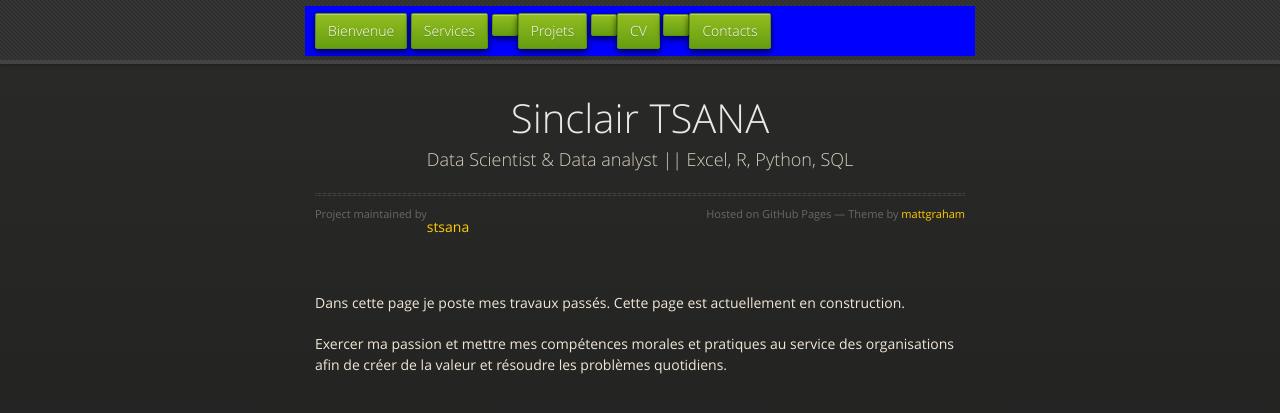
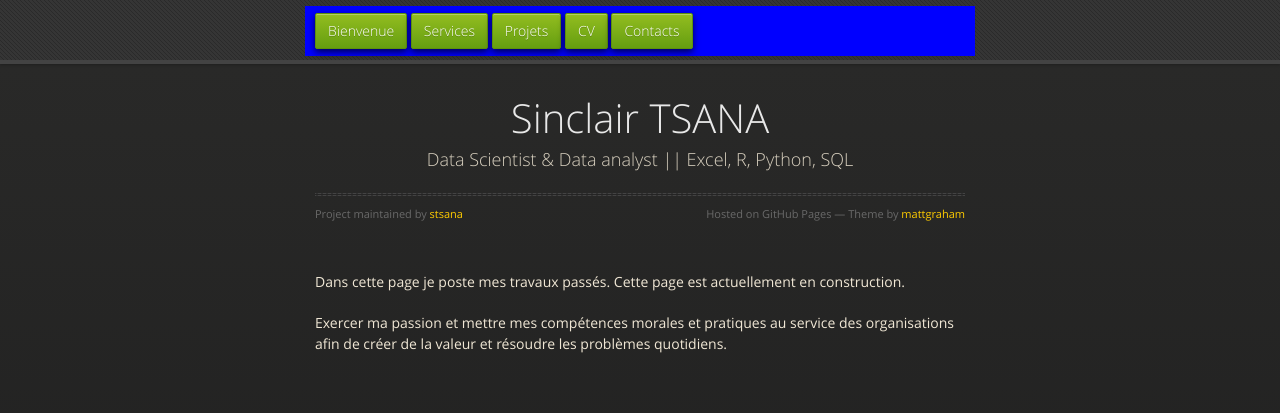
Before and after one commit to stsana/stsana.github.io, a Jekyll site: the page built from index.md, in a window 1280 px wide. Shown: the top 413 px of the page. Built offline with Jekyll 4.4.1, drawn with Linux system fonts in a browser that asks for light colours.

Commit message:
retour a show-downloads

```diff
--- a/_layouts/default.html
+++ b/_layouts/default.html
@@ -22,10 +22,12 @@
         <nav>
           <ul>
             <li class="link"><a href="{{ stsana.github.io/ }}">Bienvenue</a></li>
-            <li class="link"><a href="{{}}">Services</li>
-            <li class="link"><a href="{{}}">Projets</li>
-            <li class="link"><a href="{{}}">CV</li>
-            <li class="link"><a href="{{}}">Contacts</li>
+            {% if site.show_downloads %}
+            <li class="link"><a href="{{ }}">Services</a></li>
+            <li class="link"><a href="{{  }}">Projets</a></li>
+            <li class="link"><a href="{{  }}">CV</a></li>
+            <li class="link"><a href="{{  }}">Contacts</a></li>
+            {% endif %}
           </ul>
         </nav>
       </div><!-- end header -->
```
